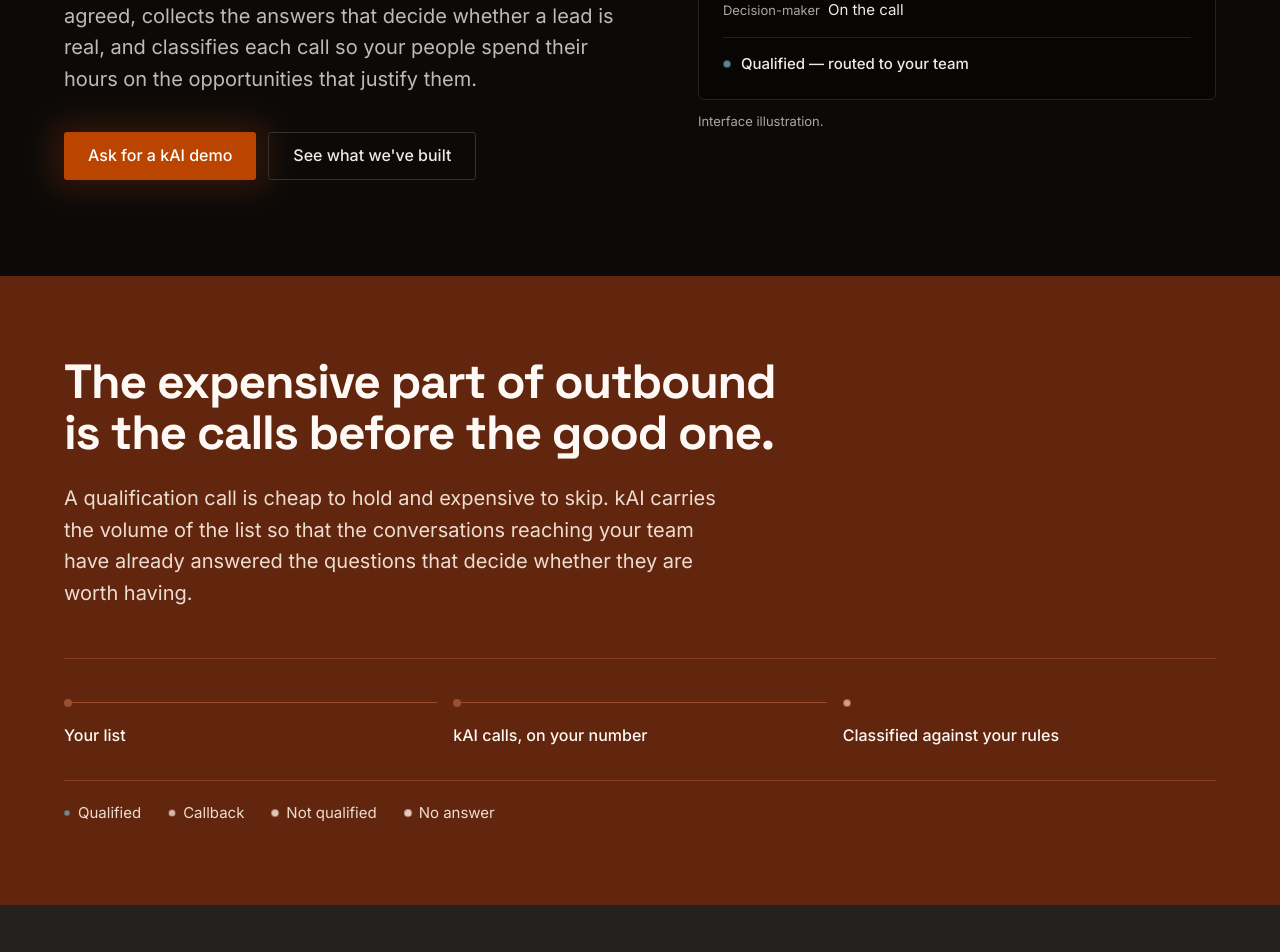
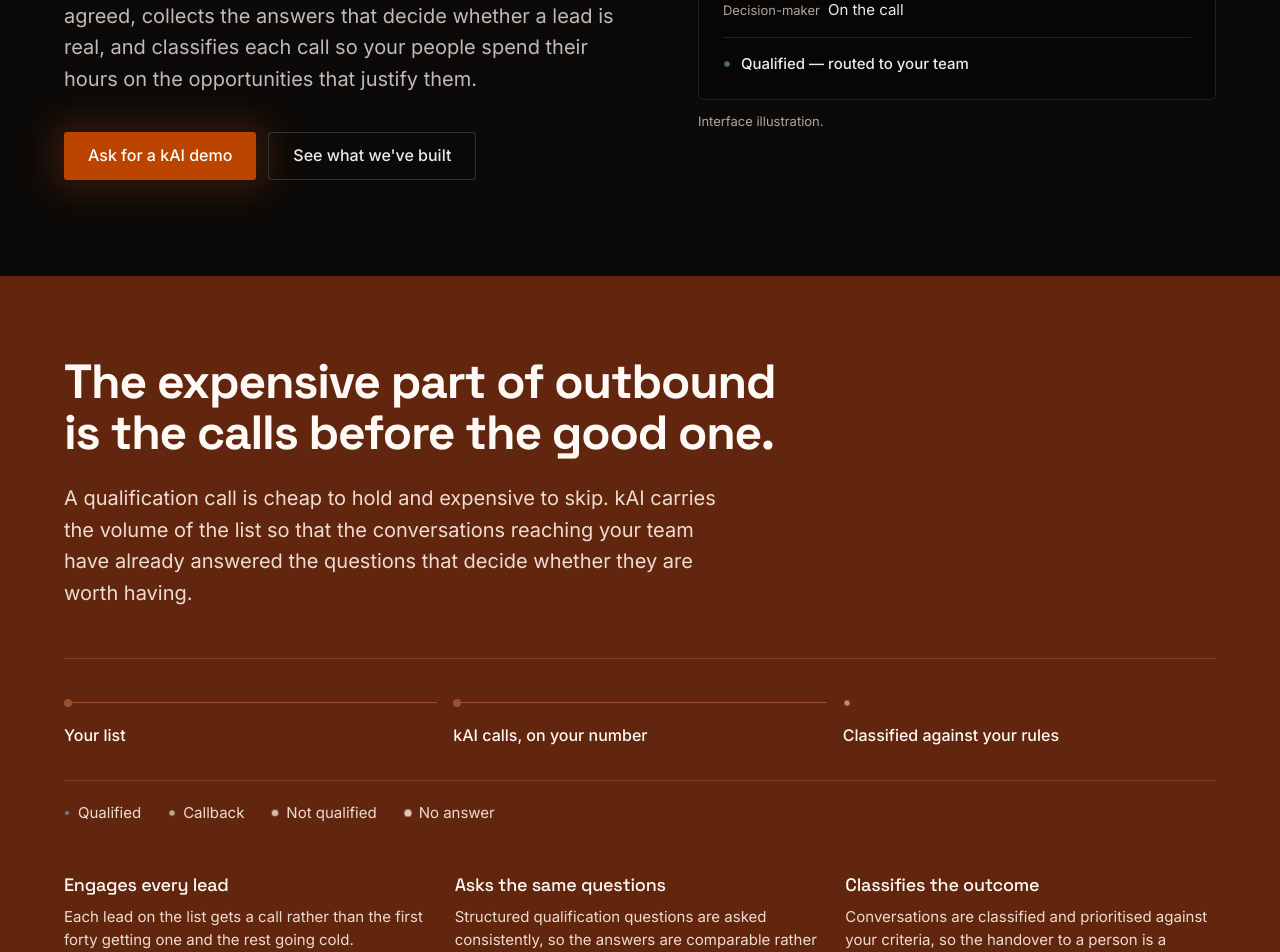
Before and after one commit to Kaibre-Systems/company-site, a Next.js app: page /kai in a window 1280 px wide. Shown: the part 500-1452 px from the top of the page. Built offline with nearby package versions, Linux system fonts and the light colour scheme.

Commit message:
Updated kai page and copy

```diff
--- a/src/app/(site)/kai/page.tsx
+++ b/src/app/(site)/kai/page.tsx
@@ -1,4 +1,5 @@
 import type { Metadata } from "next";
+import { Suspense } from "react";
 import {
   Container,
   Heading,
@@ -8,10 +9,13 @@
 } from "@/components/primitives";
 import { Button } from "@/components/primitives/button";
 import { WorkflowSteps } from "@/components/modules";
+import { ContactForm } from "@/components/forms/contact-form";
 import { Flow, VisualFrame } from "@/components/visuals";
 import { CallPanel } from "@/components/visuals/call";
 import {
+  KAI_AUDIENCE,
   KAI_CALL_PANEL,
+  KAI_CONTACT,
   KAI_FAQ,
   KAI_HERO,
   KAI_VALUE,
@@ -30,17 +34,6 @@
     url: "/kai",
   },
 };
-
-/**
- * Every action on this site now lands on the same form.
- *
- * kAI used to send people to a Calendly page — the one product where a
- * self-service booking link matched how it is sold. It no longer earns the
- * exception: the form reaches the same inbox through Resend, it arrives
- * tagged with the product, and it does not hand a visitor off to a third
- * party mid-decision. One conversion path is also one thing to maintain.
- */
-const DEMO_URL = "/contact?topic=kai";
 
 export default function KaiPage() {
   return (
@@ -68,7 +61,7 @@
                 {KAI_HERO.body}
               </Text>
               <div className="mt-9 flex flex-col gap-3 sm:flex-row sm:items-center">
-                <Button href={DEMO_URL}>{KAI_HERO.primary.label}</Button>
+                <Button href={`#${KAI_CONTACT.id}`}>{KAI_HERO.primary.label}</Button>
                 <Button href={KAI_HERO.secondary.href} variant="secondary">
                   {KAI_HERO.secondary.label}
                 </Button>
@@ -103,6 +96,17 @@
             outcomes={KAI_VALUE.outcomes}
           />
 
+          {/* The three properties, spelled out under the flow. */}
+          <div className="mt-12 grid gap-5 sm:grid-cols-3">
+            {KAI_VALUE.columns.map((col) => (
+              <div key={col.title}>
+                <h3 className="text-heading-2 font-medium text-fg">{col.title}</h3>
+                <Text size="small" className="mt-2">
+                  {col.body}
+                </Text>
+              </div>
+            ))}
+          </div>
         </Container>
       </Section>
 
@@ -149,11 +153,55 @@
             ))}
           </ul>
 
-          <div className="mt-12 flex flex-col gap-3 sm:flex-row sm:items-center">
-            <Button href={DEMO_URL}>{KAI_HERO.primary.label}</Button>
-            <Button href="/contact?topic=kai" variant="secondary">
-              Start a conversation
-            </Button>
+        </Container>
+      </Section>
+
+      {/* Who it is for (ember) — the named reader, before the ask. */}
+      <Section surface="ember">
+        <Container>
+          <div className="grid gap-10 lg:grid-cols-2 lg:gap-16 lg:items-start">
+            <div>
+              <p className="font-mono text-label uppercase tracking-[0.16em] text-accent">
+                {KAI_AUDIENCE.eyebrow}
+              </p>
+              <Heading level={2} size="display-2" className="mt-5 max-w-[22ch]">
+                {KAI_AUDIENCE.heading}
+              </Heading>
+              <Text size="lead" className="mt-6 max-w-[48ch]">
+                {KAI_AUDIENCE.body}
+              </Text>
+            </div>
+            <ul className="grid gap-3 self-center">
+              {KAI_AUDIENCE.items.map((item) => (
+                <li
+                  key={item}
+                  className="rounded-card border border-border bg-surface-raised px-5 py-4 text-body text-fg-muted"
+                >
+                  {item}
+                </li>
+              ))}
+            </ul>
+          </div>
+        </Container>
+      </Section>
+
+      {/* The ask, on the page — the form, seeded to kAI. */}
+      <Section surface="coal" id={KAI_CONTACT.id}>
+        <Container>
+          <div className="grid gap-10 lg:grid-cols-[minmax(0,0.9fr)_minmax(0,1fr)] lg:items-start lg:gap-16">
+            <div>
+              <Heading level={2} size="display-2" className="max-w-[16ch]">
+                {KAI_CONTACT.heading}
+              </Heading>
+              <Text size="lead" className="mt-5 max-w-[46ch]">
+                {KAI_CONTACT.body}
+              </Text>
+            </div>
+            <div className="max-w-xl">
+              <Suspense fallback={<div className="min-h-[41rem]" aria-hidden />}>
+                <ContactForm defaultTopic="kai" />
+              </Suspense>
+            </div>
           </div>
         </Container>
       </Section>
--- a/src/content/kai.ts
+++ b/src/content/kai.ts
@@ -111,6 +111,28 @@
   ],
 } as const;
 
+/**
+ * Who it is for — the named reader. kAI's buyer is the team whose list is
+ * longer than the hours they have to work it.
+ */
+export const KAI_AUDIENCE = {
+  eyebrow: "Who it is for",
+  heading: "Teams whose list outruns their callers.",
+  body: "When the first forty leads get a call the same day and the rest go cold before anyone reaches them, kAI is the caller that reaches all of them.",
+  items: [
+    "Outbound teams working more leads than they can dial.",
+    "Operations that need every lead qualified the same way.",
+    "Businesses that want the warm conversations separated from the queue.",
+  ],
+} as const;
+
+/** The ask, on the page. */
+export const KAI_CONTACT = {
+  id: "start",
+  heading: "See it on your script.",
+  body: "Bring your list, your script, and your qualification rules. We will show you kAI running the calls your team makes today.",
+} as const;
+
 export const KAI_FAQ = {
   heading: "Common questions.",
   items: [
```
